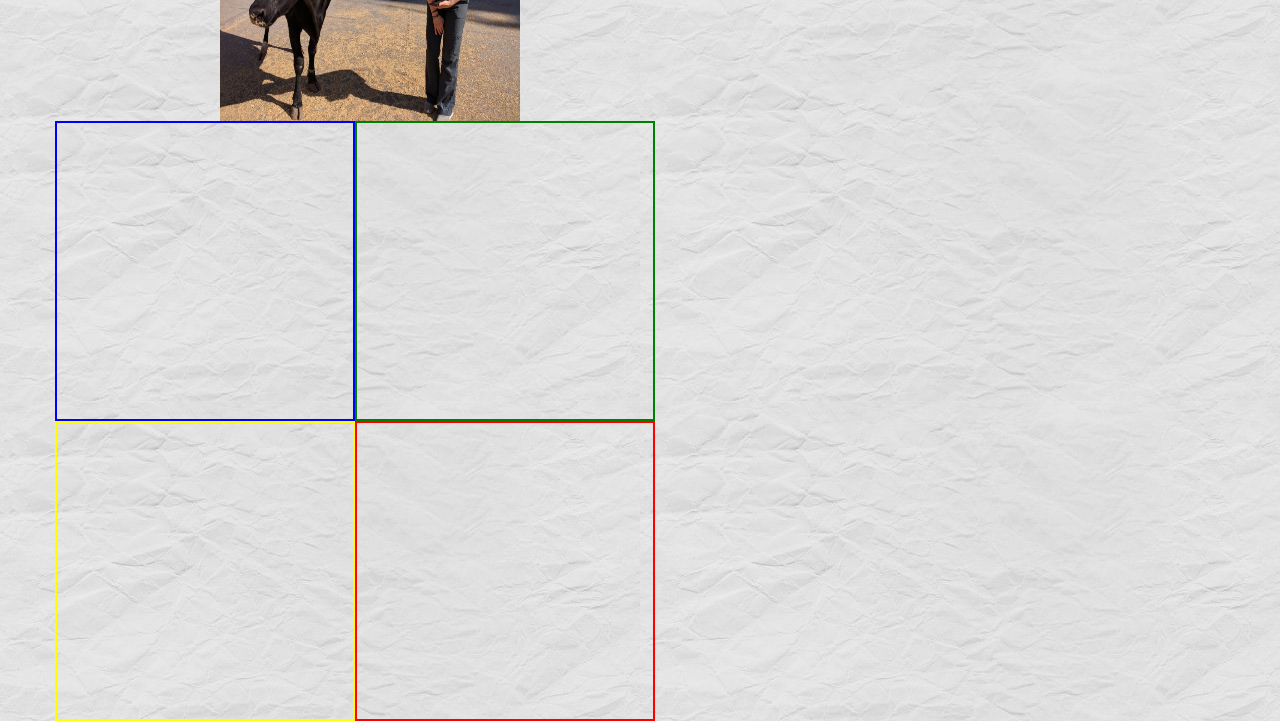
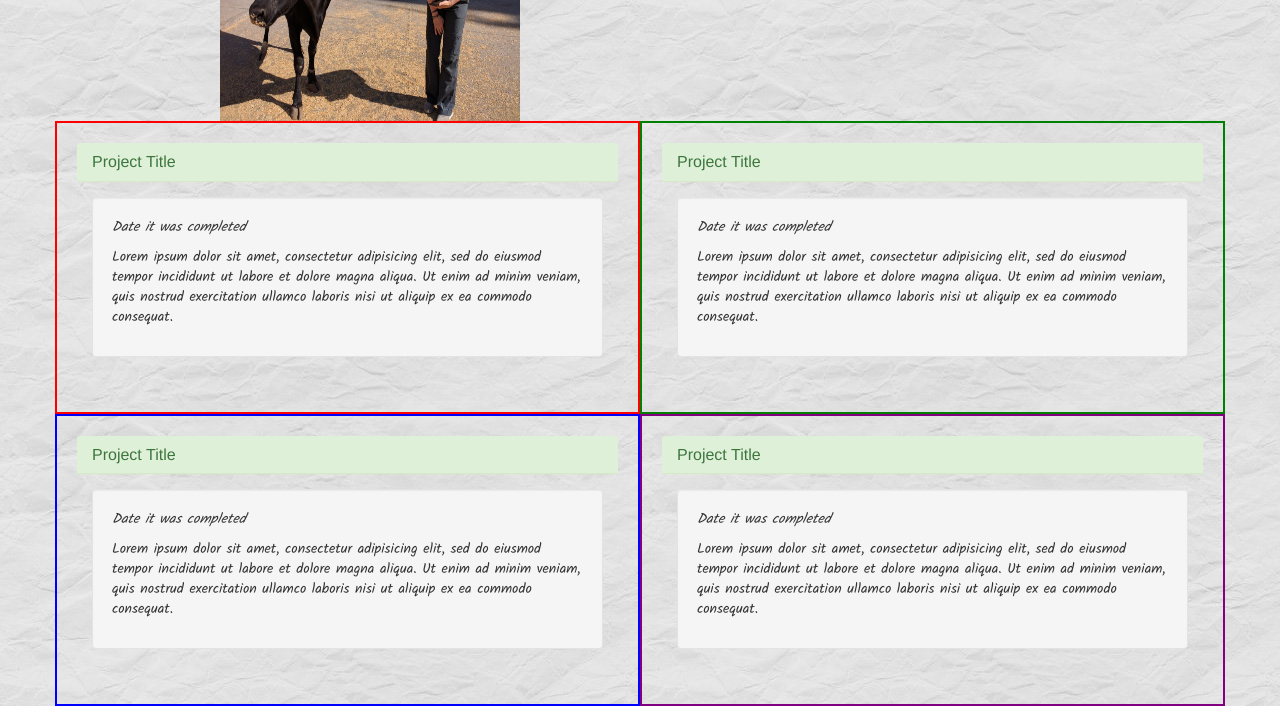
Before and after one commit to bethhansen/intro-week-portfolio, a plain HTML site: page index.html in a window 1280 px wide. Shown: the part 279-1000 px from the top of the page. Drawn offline with nearby package versions, Linux system fonts and the light colour scheme; a web font is replaced by a local one.

Commit message:
add 4 styled panels using box, well rows and columns

```diff
--- a/css/styles.css
+++ b/css/styles.css
@@ -33,27 +33,33 @@ p {
 }
 
 /*----center container-----*/
-.project1 {
-  height: 300px;
-  width: 300px;
-  border: 2px solid blue;
-}
-.project2 {
-  height: 300px;
-  width: 300px;
-  border: 2px solid green;
-}
-.project3 {
-  height: 300px;
-  width: 300px;
-  border: 2px solid yellow;
-}
-.project4 {
-  height: 300px;
-  width: 300px;
-  border: 2px solid red;
+.center-container {
+  display: block;
+  margin-left: auto;
+  margin-right: auto;
 }
 
+.panel1 {
+  border: 2px solid red;
+  padding: 20px;
+
+}
+
+.panel2 {
+  border: 2px solid green;
+  padding: 20px;
+
+}
+.panel3 {
+  border: 2px solid blue;
+  padding: 20px;
+
+}
+.panel4 {
+  border: 2px solid purple;
+  padding: 20px;
+
+}
 
 
 
--- a/index.html
+++ b/index.html
@@ -21,26 +21,68 @@
 
       <div class="center-container">
         <div class="row left">
-          <div class="project1 col-md-6">
 
 
-          </div> <!--project1-->
-          <div class="project2 col-md-6">
+          <div class="panel1 panel-success col-md-6">
+            <div class="panel-heading">
+              <h3 class="panel-title">Project Title</h3>
+            </div> <!--panel heading-->
+            <div class="panel-body">
+              <div class="well">
+                <p><em>Date it was completed</em></p>
+                <p>Lorem ipsum dolor sit amet, consectetur adipisicing elit, sed do eiusmod tempor incididunt ut labore et dolore magna aliqua. Ut enim ad minim veniam, quis nostrud exercitation ullamco laboris nisi ut aliquip ex ea commodo consequat.</p>
+              </div><!--panel-body-->
+            </div> <!--panel panel-default-->
+          </div> <!--well-->
 
 
-          </div> <!--project2-->
+          <div class="panel2 panel-success col-md-6">
+            <div class="panel-heading">
+              <h3 class="panel-title">Project Title</h3>
+            </div> <!--panel heading-->
+            <div class="panel-body">
+              <div class="well">
+                <p><em>Date it was completed</em></p>
+                <p>Lorem ipsum dolor sit amet, consectetur adipisicing elit, sed do eiusmod tempor incididunt ut labore et dolore magna aliqua. Ut enim ad minim veniam, quis nostrud exercitation ullamco laboris nisi ut aliquip ex ea commodo consequat.</p>
+              </div><!--panel-body-->
+            </div> <!--panel panel-default-->
+          </div> <!--well-->
+
+
         </div> <!--row left-->
         <div class="row right">
-            <div class="project3 col-md-6">
+
+          <div class="panel3 panel-success col-md-6">
+            <div class="panel-heading">
+              <h3 class="panel-title">Project Title</h3>
+            </div> <!--panel heading-->
+            <div class="panel-body">
+              <div class="well">
+                <p><em>Date it was completed</em></p>
+                <p>Lorem ipsum dolor sit amet, consectetur adipisicing elit, sed do eiusmod tempor incididunt ut labore et dolore magna aliqua. Ut enim ad minim veniam, quis nostrud exercitation ullamco laboris nisi ut aliquip ex ea commodo consequat.</p>
+              </div><!--panel-body-->
+            </div> <!--panel panel-default-->
+          </div> <!--well-->
 
 
-          </div> <!--project3-->
-          <div class="project4 col-md-6">
+          <div class="panel4 panel-success col-md-6">
+            <div class="panel-heading">
+              <h3 class="panel-title">Project Title</h3>
+            </div> <!--panel heading-->
+            <div class="panel-body">
+              <div class="well">
+                <p><em>Date it was completed</em></p>
+                <p>Lorem ipsum dolor sit amet, consectetur adipisicing elit, sed do eiusmod tempor incididunt ut labore et dolore magna aliqua. Ut enim ad minim veniam, quis nostrud exercitation ullamco laboris nisi ut aliquip ex ea commodo consequat.</p>
+              </div><!--panel-body-->
+            </div> <!--panel panel-default-->
+          </div> <!--well-->
 
 
-          </div> <!--project4-->
-        </div> <!--row right-->
-      </div><!--center-container-->
+    </div> <!--row right-->
+  </div><!--center-container-->
+
+
+
 
 
     </div> <!--container-->
```
